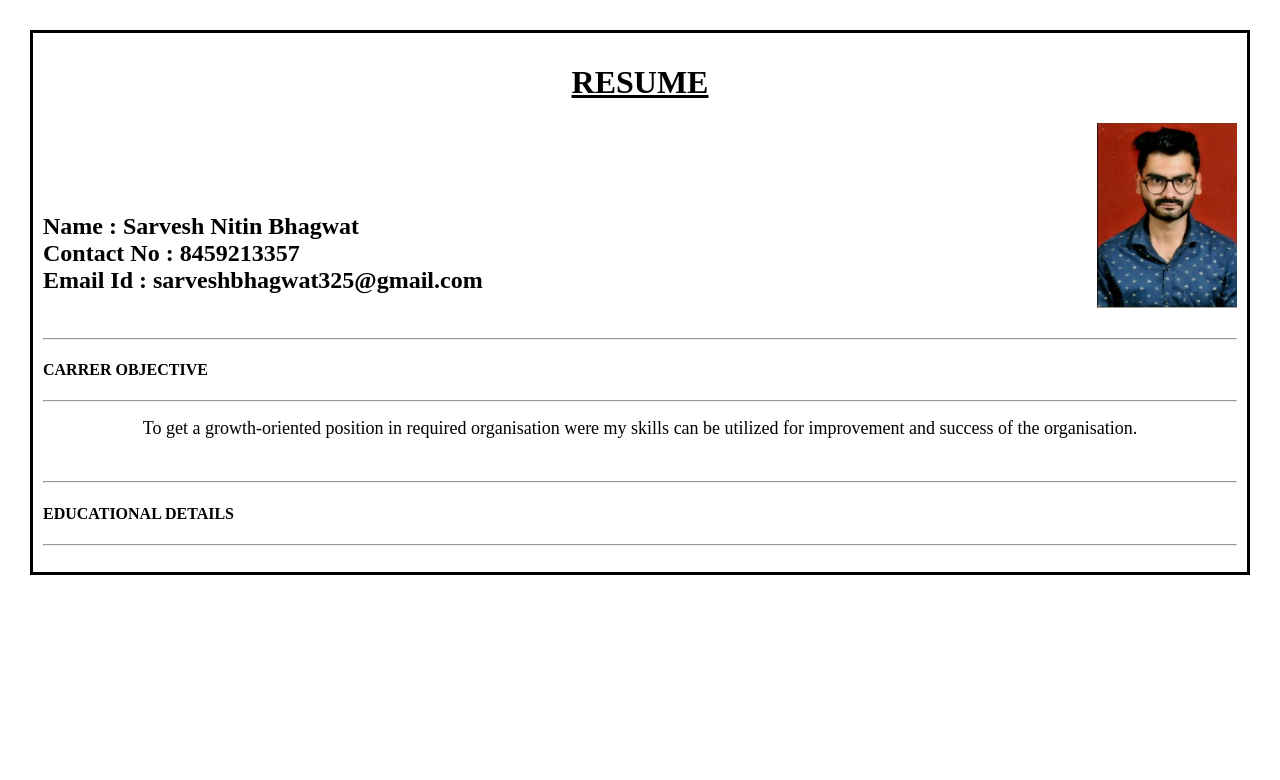
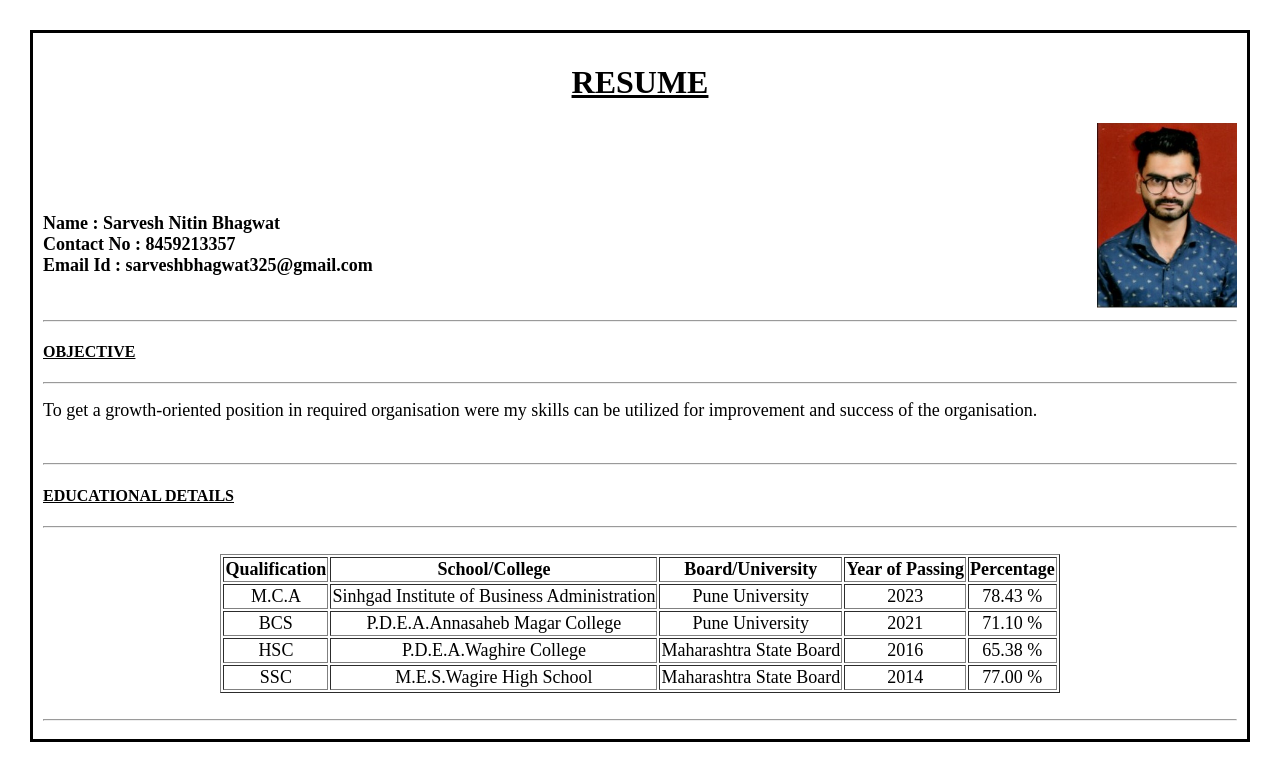
Before and after one commit to Sarvesh325/Personal-Portfolio-HTML, a plain HTML site: page index.html in a window 1280 px wide. Drawn offline with Linux system fonts and the light colour scheme.

Commit message:
Education Details Table Added

```diff
--- a/index.html
+++ b/index.html
@@ -10,12 +10,13 @@
       <h1>
         <center><u>RESUME</u></center>
       </h1>
+    </header>
       <span>
         <img
-          src="/images/photo.jpg"
-          width="140"
-          align="right"
-          alt="Candidate Photo"
+        src="/images/photo.jpg"
+        width="140"
+        align="right"
+        alt="Candidate Photo"
         />
       </span>
       <br />
@@ -26,7 +27,7 @@
 
       <span
         ><b>
-          <font size="5">
+          <font size="4">
             Name : Sarvesh Nitin Bhagwat <br />
             Contact No : 8459213357 <br />
             Email Id : sarveshbhagwat325@gmail.com
@@ -38,10 +39,11 @@
       <br />
       <hr />
       <div>
-        <h4><strong>CARRER OBJECTIVE</strong></h4>
+        <h4>
+          <strong><u>OBJECTIVE</u> </strong>
+        </h4>
         <hr />
         <p>
-          <center>
             <font size="4">
               To get a growth-oriented position in required organisation were my
               skills can be utilized for improvement and success of the
@@ -53,15 +55,54 @@
       <br />
       <hr />
       <div>
-        <h4><strong>EDUCATIONAL DETAILS</strong></h4>
+        <h4>
+          <strong><u>EDUCATIONAL DETAILS</u></strong>
+        </h4>
         <hr />
-        <p>
+        <br>
           <center>
-            <font size="4"> </font>
-          </center>
-        </p>
+            <font size="4">
+              <table border="1">
+                <tr align="center">
+                  <th>Qualification</th>
+                  <th>School/College</th>
+                  <th>Board/University</th>
+                  <th>Year of Passing</th>
+                  <th>Percentage</th>
+                </tr>
+                <tr align="center">
+                  <td>M.C.A</td>
+                  <td>Sinhgad Institute of Business Administration</td>
+                  <td>Pune University</td>
+                  <td>2023</td>
+                  <td>78.43 %</td>
+                </tr>
+                <tr align="center">
+                  <td>BCS</td>
+                  <td>P.D.E.A.Annasaheb Magar College</td>
+                  <td>Pune University</td>
+                  <td>2021</td>
+                  <td>71.10 %</td>
+                </tr>
+                <tr align="center">
+                  <td>HSC</td>
+                  <td>P.D.E.A.Waghire College</td>
+                  <td>Maharashtra State Board</td>
+                  <td>2016</td>
+                  <td>65.38 %</td>
+                </tr>
+                <tr align="center">
+                  <td>SSC</td>
+                  <td>M.E.S.Wagire High School</td>
+                  <td>Maharashtra State Board</td>
+                  <td>2014</td>
+                  <td>77.00 %</td>
+                </tr>
+              </table>
+            </font>
       </div>
-      <p></p>
-    </header>
+      <br>
+      <hr />
+
   </body>
 </html>
```
